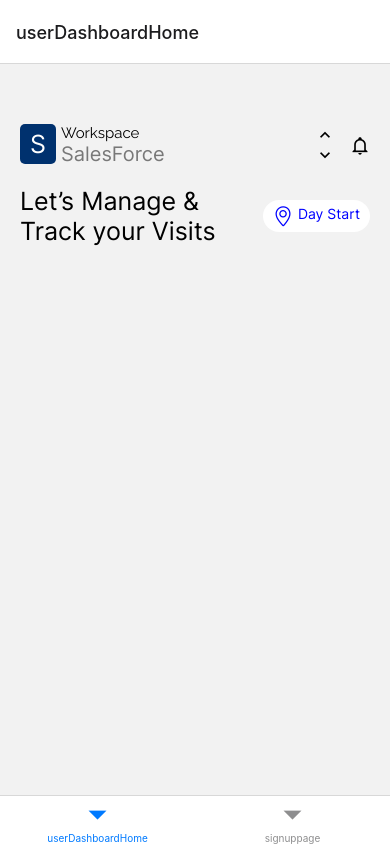
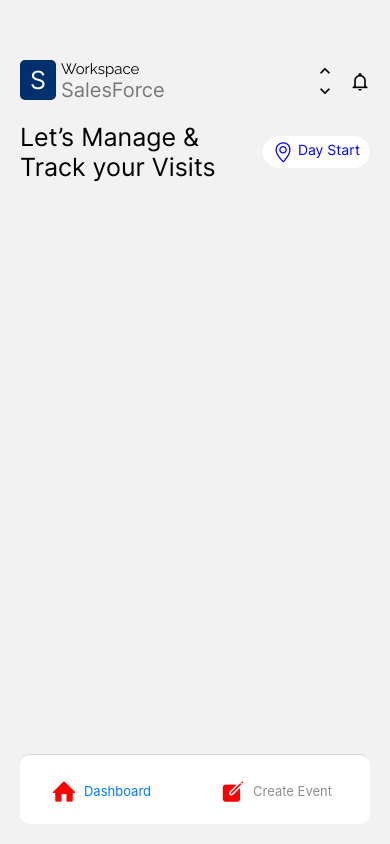
Before and after one commit to DevWizardMMR/Mohaiminur-android-app, a React Native app: screen /Home in a window 390 px wide. Built offline with nearby package versions, Linux system fonts and the light colour scheme.

Commit message:
tab bottom bar customaized is complete

```diff
--- a/src/Navigation/UserDashboardMain.tsx
+++ b/src/Navigation/UserDashboardMain.tsx
@@ -1,15 +1,46 @@
 import { createBottomTabNavigator } from "@react-navigation/bottom-tabs";
 import UserDashboard from "../screens/dashboard/UserDashboard";
 import SignupPage from "../screens/userverify/SignupPage";
+import Icon from "react-native-vector-icons/Entypo";
+import Ionicons from "react-native-vector-icons/Ionicons";
 
 const Tab = createBottomTabNavigator();
 
 const UserDashboardMain = () => {
   return (
     <>
-      <Tab.Navigator initialRouteName="userDashboardHome">
-        <Tab.Screen name="userDashboardHome" component={UserDashboard} />
-        <Tab.Screen name="signuppage" component={SignupPage} />
+      <Tab.Navigator
+        initialRouteName="userDashboardHome"
+        screenOptions={{
+          headerShown: false,
+          tabBarStyle: {
+            position: "absolute",
+            bottom: 20,
+            right: 20,
+            left: 20,
+            height: 70,
+            borderRadius: 10,
+          },
+        }}
+      >
+        <Tab.Screen
+          name="userDashboardHome"
+          options={{
+            tabBarLabel: "Dashboard",
+            tabBarIcon: () => <Icon name="home" size={25} color="red" />,
+            tabBarLabelPosition: "beside-icon",
+          }}
+          component={UserDashboard}
+        />
+        <Tab.Screen
+          name="signuppage"
+          options={{
+            tabBarLabel: "Create Event",
+            tabBarIcon: () => <Ionicons name="create" size={25} color="red" />,
+            tabBarLabelPosition: "beside-icon",
+          }}
+          component={SignupPage}
+        />
       </Tab.Navigator>
     </>
   );
```
